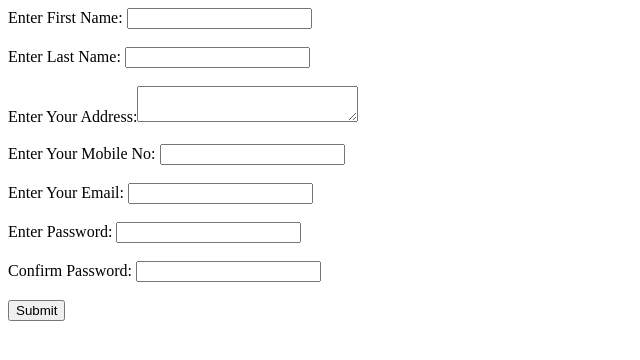
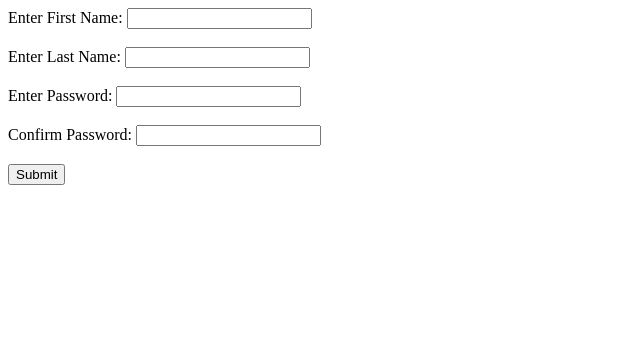
Before and after one commit to salunkhegr1712/Http-Server-Project, a plain HTML site: page file/post_forms.html in a window 1280 px wide. Shown: the whole page, without its empty margins (0-640 px from the left). Drawn offline with Linux system fonts and the light colour scheme.

Commit message:
Replace post_forms.html

```diff
--- a/file/post_forms.html
+++ b/file/post_forms.html
@@ -7,25 +7,16 @@
     <title>HTML FORMS POST METHOD</title>
   </head>
   <body>
-
-      <form action="insert.php" method="post">
+    <form action='submitted.html' method="post">
       <label for="fname">Enter First Name:</label>
       <input type="text" id="fname" name="fname"><br><br>
       <label for="lname">Enter Last Name:</label>
       <input type="text" id="lname" name="lname"><br><br>
-         Enter Your Address:<textarea name="address" rows="2" cols="25"></textarea> <br> <br>
-         Enter Your Mobile No: <input type="text" name="mobno" id="mobno"/><br> <br>
-         Enter Your Email: <input type="text" name="email" id="email"/> <br><br>
-         <label for="password">Enter Password: </label>
-         <input type="password" id="password" name="password"/> <br> <br>
+      <label for="password">Enter Password:</label>
+      <input type="password" id="password" name="password"/><br><br>
       <label for="password">Confirm Password: </label>
-         <input type="password" id="pass" name="pass"/> <br> <br>
-
-         <input type="submit" value="Submit"> <br><br>
-
+      <input type="password" id="password" name="password"/><br><br>
+      <input type="submit" value="Submit"><br><br>
     </form>
-
-
-    <script src="video.js"></script>
   </body>
 </html>
```
Lines whose indentation alone changed are shown as unchanged.
